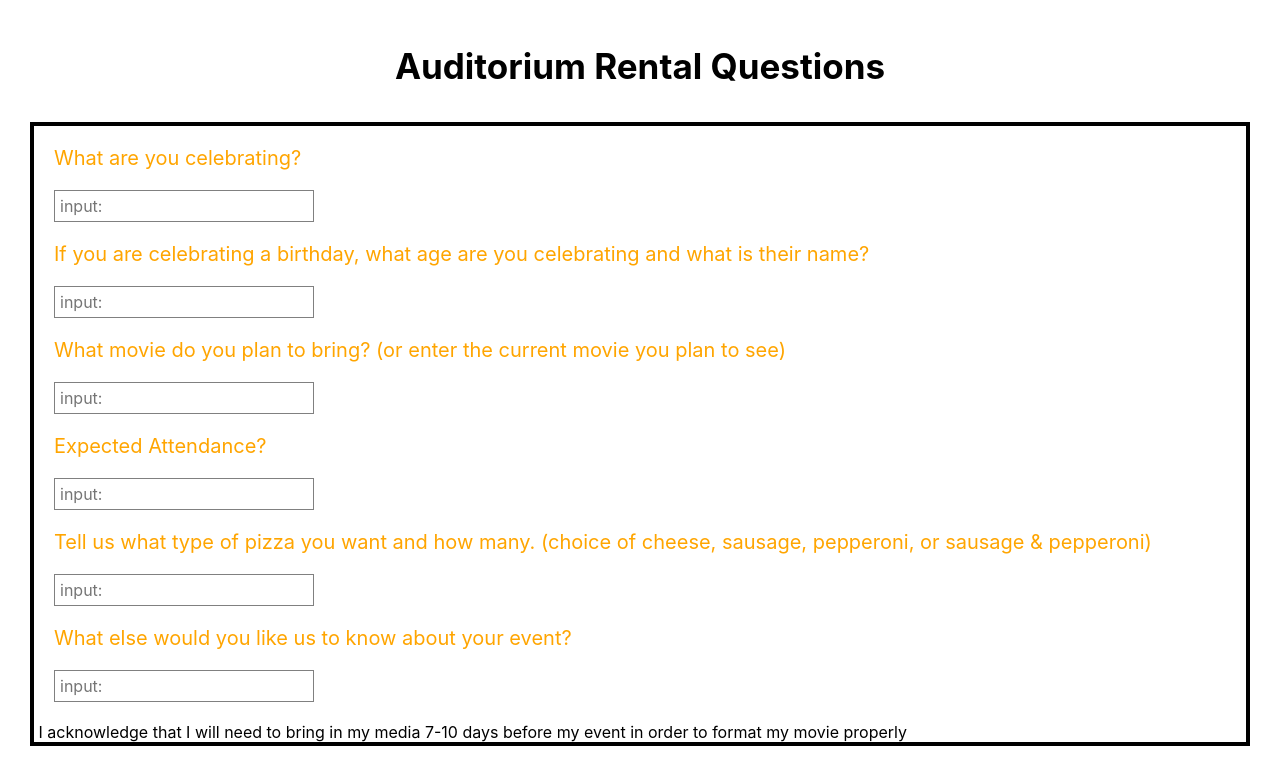
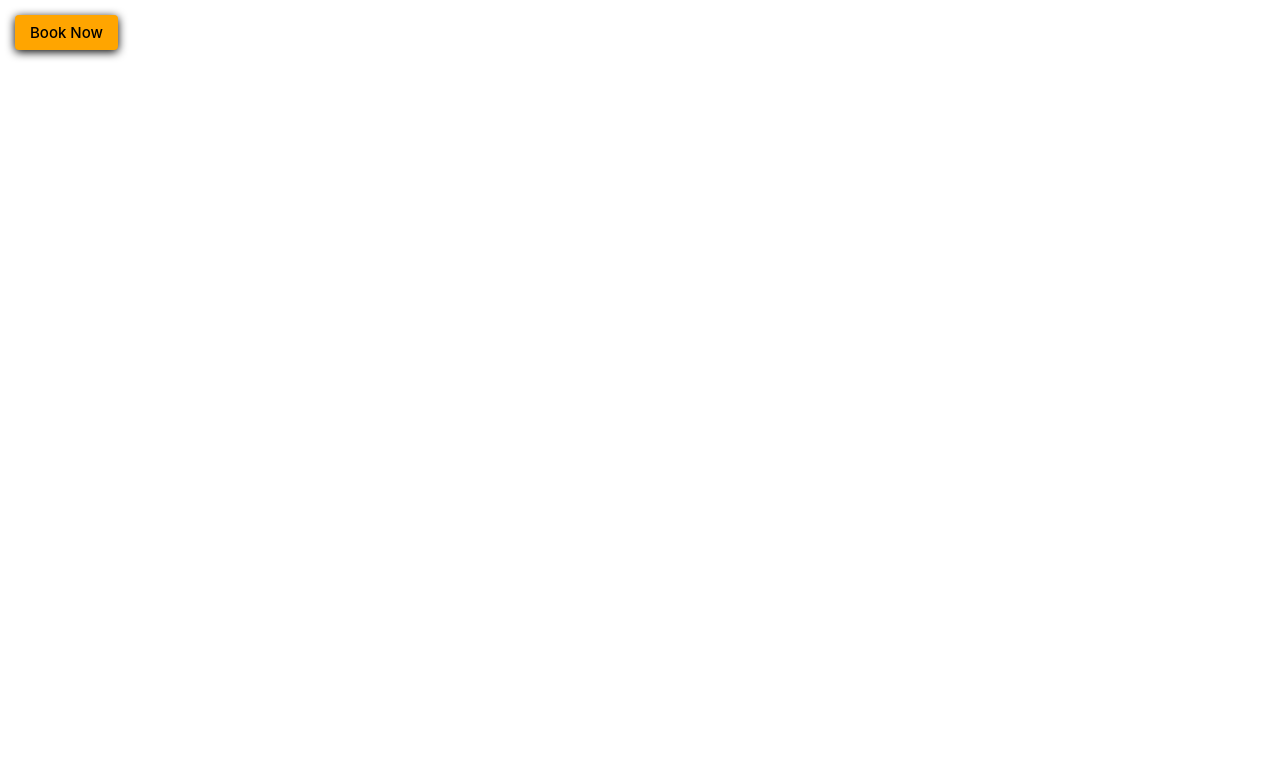
Before and after one commit to RylanLoukusa/Event-Planner, a React (Create React App) app: page /AuditoriumQuestions in a window 1280 px wide. Shown: the top 784 px of the page. Built offline with nearby package versions, Linux system fonts and the light colour scheme.

Commit message:
more modal work

```diff
--- a/src/Pages/AddHostDialog.js
+++ b/src/Pages/AddHostDialog.js
@@ -1,7 +1,7 @@
 import React from 'react';
 import * as Dialog from '@radix-ui/react-dialog';
 import { Cross2Icon } from '@radix-ui/react-icons';
-import '../Styles/AddHostDialog.css';
+import '../Styles/Dialog.css';
 
 const AddHost = () => (
   <Dialog.Root>
--- a/src/Pages/AuditoriumQuestions.js
+++ b/src/Pages/AuditoriumQuestions.js
@@ -1,41 +1,61 @@
-import React from 'react';
-import { useNavigate } from 'react-router-dom';
+import * as React from 'react';
+import * as Dialog from '@radix-ui/react-dialog';
+import { Cross2Icon } from '@radix-ui/react-icons';
 
-import '../Styles/AuditoriumQuestions.css'; // Make sure the path to your CSS file is correct
+import '../Styles/Dialog.css'; // Make sure the path to your CSS file is correct
 
-const AuditoriumQuestions = () => {
-  let navigate = useNavigate();
-  return (
-    <div>
-      <div className="auditorium-container">
-        <h1 className="auditorium-header">Auditorium Rental Questions</h1>
+const AuditoriumQuestions = () => (
+  <Dialog.Root>
+  <Dialog.Trigger asChild className="Trigger">
+    <button className="Button orange">Book Now</button>
+  </Dialog.Trigger>
+  <Dialog.Portal>
+    <Dialog.Overlay className="DialogOverlay" />
+    <Dialog.Content className="DialogContent">
+      <Dialog.Title className="DialogTitle">Auditorium Rental</Dialog.Title>
+      <Dialog.Description className="DialogDescription">
+        Questionnaire
+      </Dialog.Description>
+     <label className="Label">
+      What movie would you like to see?
+        <select>
+          <option value="default">Select </option>
+          <option value="whereMovie">Movie Currently available in the theater</option>
+          <option value="whereMovie">Bringing a movie from home</option>
+        </select>
+      <br/>
+      <br/>
+      If selected, movie currently avaliable in the theater
+      <input className="Input" id="movie" defaultValue="enter movie title" />
+      <br/>
+      If selected, bringing a movie from home, what format is the movie?
+      <br/>
+        <select>
+          <option value="default">Select </option>
+          <option value="format">DVD</option>
+          <option value="format">Blu-Ray</option>
+          <option value="format">Laptop</option>
+        </select>
+        <input className="Input" id="movie" defaultValue="enter movie title" />
+        <br/>
+        <br/>
+        What is the expected attendence for the event?
+      <input className="Input" id="attendance" defaultValue="Enter"/>
 
-        <div className="question-box">
-          <div className="question">What are you celebrating?</div>
-          <input className="input-field" placeholder="input:" />
-
-          <div className="question">If you are celebrating a birthday, what age are you celebrating and what is their name?</div>
-          <input className="input-field" placeholder="input:" />
-
-          <div className="question">What movie do you plan to bring? (or enter the current movie you plan to see)</div>
-          <input className="input-field" placeholder="input:" />
-
-          <div className="question">Expected Attendance?</div>
-          <input className="input-field" placeholder="input:" />
-
-          <div className="question">Tell us what type of pizza you want and how many. (choice of cheese, sausage, pepperoni, or sausage & pepperoni)</div>
-          <input className="input-field" placeholder="input:" />
-
-          <div className="question">What else would you like us to know about your event?</div>
-          <input required className="input-field" placeholder="input:" />
-
-          <label>
-            <input required type="checkbox" /> I acknowledge that I will need to bring in my media 7-10 days before my event in order to format my movie properly
-          </label>
-        </div>
+     </label>
+      <div style={{ display: 'flex', marginTop: 25, justifyContent: 'flex-end' }}>
+        <Dialog.Close asChild>
+          <button className="Button">Save changes</button>
+        </Dialog.Close>
       </div>
-    </div>
-  );
-}
+      <Dialog.Close asChild>
+        <button className="IconButton" aria-label="Close">
+          <Cross2Icon />
+        </button>
+      </Dialog.Close>
+    </Dialog.Content>
+  </Dialog.Portal>
+</Dialog.Root>
+);
 
 export default AuditoriumQuestions;
--- a/src/Pages/FieldTripQuestions.js
+++ b/src/Pages/FieldTripQuestions.js
@@ -1,26 +1,51 @@
-// Import React and CSS styles
 import React from 'react';
-import { useNavigate } from 'react-router-dom';
+import * as Dialog from '@radix-ui/react-dialog';
+import { Cross2Icon } from '@radix-ui/react-icons';
+import '../Styles/Dialog.css';
 
-import '../Styles/FieldTripQuestions.css';
-
-const FieldTripQuestions = () => {
-  let navigate = useNavigate();
-  return (
-    <div className="field-trip-container">
-      <h1>Field Trip Questions</h1>
-      <div className="question-box">
-        <div className="question">What is your school / organization</div>
-        <input className="input-field" placeholder="input:" />
-
-        <div className="question">What movie would you like to see?</div>
-        <input className="input-field" placeholder="input:" />
-
-        <div className="question">Any other details we should know about?</div>
-        <input className="input-field" placeholder="input:" />
-      </div>
-    </div>
-  );
-}
+const FieldTripQuestions = () => (
+  <Dialog.Root>
+    <Dialog.Trigger asChild>
+      <button className="Button orange">Book Now</button>
+    </Dialog.Trigger>
+    <Dialog.Portal>
+      <Dialog.Overlay className="DialogOverlay" />
+      <Dialog.Content className="DialogContent">
+        <Dialog.Title className="DialogTitle">Questionnaire</Dialog.Title>
+        <Dialog.Description className="DialogDescription">
+          Field Trip Event
+        </Dialog.Description>
+        <fieldset className="Fieldset">
+          <label className="Label" htmlFor="party">
+          Business/organization name?
+          </label>
+          <input className="Input" id="party" defaultValue="enter" />
+        </fieldset>
+        <fieldset className="Fieldset">
+          <label className="Label" htmlFor="attendance">
+            Expected Attendance
+          </label>
+          <input className="Input" id="attendance" defaultValue="enter" />
+        </fieldset>
+        <fieldset className="Fieldset">
+          <label className="Label" htmlFor="movie">
+            What movie will they watch?
+          </label>
+          <input className="Input" id="movie" defaultValue="enter" />
+        </fieldset>
+        <div style={{ display: 'flex', marginTop: 25, justifyContent: 'flex-end' }}>
+          <Dialog.Close asChild>
+            <button className="Button green">Save changes</button>
+          </Dialog.Close>
+        </div>
+        <Dialog.Close asChild>
+          <button className="IconButton" aria-label="Close">
+            <Cross2Icon />
+          </button>
+        </Dialog.Close>
+      </Dialog.Content>
+    </Dialog.Portal>
+  </Dialog.Root>
+);
 
 export default FieldTripQuestions;
--- a/src/Pages/ThirdFloorQuestions.js
+++ b/src/Pages/ThirdFloorQuestions.js
@@ -1,29 +1,45 @@
 import React from 'react';
-import { useNavigate } from 'react-router-dom';
+import * as Dialog from '@radix-ui/react-dialog';
+import { Cross2Icon } from '@radix-ui/react-icons';
+import '../Styles/Dialog.css';
 
-import '../Styles/ThirdFloorQuestions.css'; // Make sure the path is correct
-
-const ThirdFloorQuestions = () =>  {
-  let navigate = useNavigate();
-  return (
-    <div className="third-floor-container">
-      <h1>Third Floor Rental</h1>
-      <div className="question-box">
-        <label className="question-label">What is the name of your Business / Organization</label>
-        <input className="input-field" placeholder="input:" />
-
-        <label className="question-label">Expected Attendance</label>
-        <input className="input-field" placeholder="input:" />
-
-        <label className="question-label">Do you have any requests regarding our catering menu?</label>
-        <input className="input-field" placeholder="input:" />
-
-        {/* This label is repeated, you might want to adjust if it was not intended */}
-        <label className="question-label">Do you have any requests regarding our catering menu?</label>
-        <input className="input-field" placeholder="input:" />
-      </div>
-    </div>
-  );
-}
+const ThirdFloorQuestions = () => (
+  <Dialog.Root>
+    <Dialog.Trigger asChild>
+      <button className="Button orange">Book Now</button>
+    </Dialog.Trigger>
+    <Dialog.Portal>
+      <Dialog.Overlay className="DialogOverlay" />
+      <Dialog.Content className="DialogContent">
+        <Dialog.Title className="DialogTitle">Questionnaire</Dialog.Title>
+        <Dialog.Description className="DialogDescription">
+          Third Floor Event Booking
+        </Dialog.Description>
+        <fieldset className="Fieldset">
+          <label className="Label" htmlFor="party">
+          Business/organization name?
+          </label>
+          <input className="Input" id="party" defaultValue="enter" />
+        </fieldset>
+        <fieldset className="Fieldset">
+          <label className="Label" htmlFor="attendance">
+            Expected Attendance
+          </label>
+          <input className="Input" id="attendance" defaultValue="enter" />
+        </fieldset>
+        <div style={{ display: 'flex', marginTop: 25, justifyContent: 'flex-end' }}>
+          <Dialog.Close asChild>
+            <button className="Button green">Save changes</button>
+          </Dialog.Close>
+        </div>
+        <Dialog.Close asChild>
+          <button className="IconButton" aria-label="Close">
+            <Cross2Icon />
+          </button>
+        </Dialog.Close>
+      </Dialog.Content>
+    </Dialog.Portal>
+  </Dialog.Root>
+);
 
 export default ThirdFloorQuestions;
--- a/src/Styles/AdminView.css
+++ b/src/Styles/AdminView.css
@@ -23,6 +23,8 @@
 .selection-view {
   border-width: 4px;
   border-color: black;
+  width:500px;
+  align-items: center;
   padding: 5px;
   padding-bottom: 10px;
   margin: 10px;
--- a/src/Styles/AuditoriumQuestions.css
+++ /dev/null
@@ -1,37 +0,0 @@
-/* AuditoriumQuestions.css */
-.auditorium-container {
-    overflow-y: scroll;
-    height: 100vh;
-  }
-
-  .auditorium-header {
-    font-size: 35px;
-    font-weight: bold;
-    padding: 15px;
-    margin-top: 30px;
-    margin-bottom: 20px;
-    text-align: center;
-  }
-
-  .question-box {
-    border-width: 4px;
-    margin-left: 30px;
-    margin-right: 30px;
-    border-color: black;
-    border-style: solid;
-  }
-
-  .question {
-    margin: 10px;
-    color: orange;
-    font-size: 20px;
-  }
-
-  .input-field {
-    padding: 5px;
-    margin: 20px;
-    border-width: 1px;
-    border-color: grey;
-    border-style: solid;
-    display: block;
-  }
--- a/src/Styles/AddHostDialog.css
+++ b/src/Styles/Dialog.css
@@ -27,6 +27,9 @@ input {
   max-height: 85vh;
   padding: 25px;
   animation: contentShow 150ms cubic-bezier(0.16, 1, 0.3, 1);
+}
+.Trigger{
+  Align-items:center;
 }
 .DialogContent:focus {
   outline: none;
@@ -59,9 +62,11 @@ input {
   height: 35px;
 }
 .Button.orange {
-  background-color: white;
-  color: orange;
+  background-color: orange;
+  color: black;
   box-shadow: 0 2px 10px black;
+  align-items: center;
+  margin: 15px;
 }
 
 
@@ -73,7 +78,7 @@ input {
   display: inline-flex;
   align-items: center;
   justify-content: center;
-  color: orange;
+  color: black;
   position: absolute;
   top: 10px;
   right: 10px;
@@ -95,8 +100,9 @@ input {
 .Label {
   font-size: 15px;
   color: black;
-  width: 90px;
+  width: 110px;
   text-align: right;
+  padding-right: 5px;
 }
 
 .Input {
@@ -109,13 +115,11 @@ input {
   padding: 0 10px;
   font-size: 15px;
   line-height: 1;
-  color: var(--violet-11);
-  box-shadow: 0 0 0 1px var(--violet-7);
   height: 35px;
 }
-.Input:focus {
+/* .Input:focus {
   box-shadow: 0 0 0 2px var(--violet-8);
-}
+} */
 
 @keyframes overlayShow {
   from {
--- a/src/Styles/FieldTripQuestions.css
+++ /dev/null
@@ -1,31 +0,0 @@
-.field-trip-container h1 {
-    font-size: 35px;
-    font-weight: bold;
-    padding: 15px;
-    margin-top: 30px;
-    margin-bottom: 20px;
-    text-align: center;
-  }
-
-  .question-box {
-    border-width: 4px;
-    border-style: solid;
-    border-color: black;
-    margin-left: 30px;
-    margin-right: 30px;
-  }
-
-  .question {
-    margin: 20px;
-    color: orange;
-    font-size: 20px;
-  }
-
-  .input-field {
-    padding: 5px;
-    margin: 20px;
-    border-width: 1px;
-    border-style: solid;
-    border-color: grey;
-    display: block;
-  }
--- a/src/Styles/ThirdFloorQuestions.css
+++ /dev/null
@@ -1,31 +0,0 @@
-.third-floor-container h1 {
-    font-size: 35px;
-    font-weight: bold;
-    padding: 15px;
-    margin-top: 30px;
-    margin-bottom: 20px;
-    text-align: center;
-  }
-
-  .question-box {
-    border-width: 4px;
-    border-style: solid;
-    border-color: black;
-    margin-left: 30px;
-    margin-right: 30px;
-  }
-
-  .question-label {
-    margin: 20px;
-    color: orange;
-    font-size: 20px;
-    display: block;
-  }
-
-  .input-field {
-    padding: 5px;
-    margin: 20px;
-    border-width: 1px;
-    border-color: grey;
-    display: block;
-  }
```
Also changed, not shown: src/Pages/AdminView.js (+11 -21 lines).
